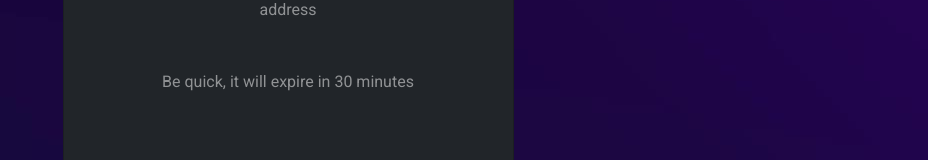
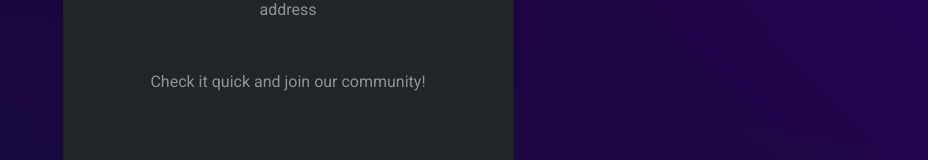
Before and after one commit to TGSK-ProjektIO/Projekcik, an Angular app: page / in a window 1280 px wide. Shown: the part 143-303 px from the top of the page, without its empty margins (352-1280 px from the left). Built offline with nearby package versions, Linux system fonts and the light colour scheme.

Commit message:
male zmiany w widoku

```diff
--- a/src/app/logowanie-i-rejestracja/logowanie/logowanie.component.html
+++ b/src/app/logowanie-i-rejestracja/logowanie/logowanie.component.html
@@ -40,6 +40,10 @@
                 <p class="mb-0">Don't have an account? <a href="#" class="text-white fw-bold">Sign Up</a></p>
               </div>
 
+              <div>
+                <p class="mt-2"><a href="#" class="text-white fw-bold">Go back to the main page</a></p>
+              </div>
+
             </div>
           </div>
         </div>
--- a/src/app/logowanie-i-rejestracja/potwierdzenie/potwierdzenie.component.html
+++ b/src/app/logowanie-i-rejestracja/potwierdzenie/potwierdzenie.component.html
@@ -15,8 +15,7 @@
 
               <h2 class="fw-bold mb-2 text-uppercase">Check your e-mail</h2>
               <p class="text-white-50 mb-5">We sent confirmation token on your e-mail address</p>
-              <p class="text-white-50 mb-5">Be quick, it will expire in 30 minutes</p>
-
+              <p class="text-white-50 mb-5">Check it quick and join our community!</p>
 
             </div>
 
--- a/src/app/logowanie-i-rejestracja/rejestracja/rejestracja.component.html
+++ b/src/app/logowanie-i-rejestracja/rejestracja/rejestracja.component.html
@@ -48,6 +48,10 @@
               <p class="mb-0">Do you have an account? <a href="#" class="text-white fw-bold">Sign In</a></p>
             </div>
 
+            <div>
+              <p class="mt-2"><a href="#" class="text-white fw-bold">Go back to the main page</a></p>
+            </div>
+
           </div>
         </div>
       </div>
```
